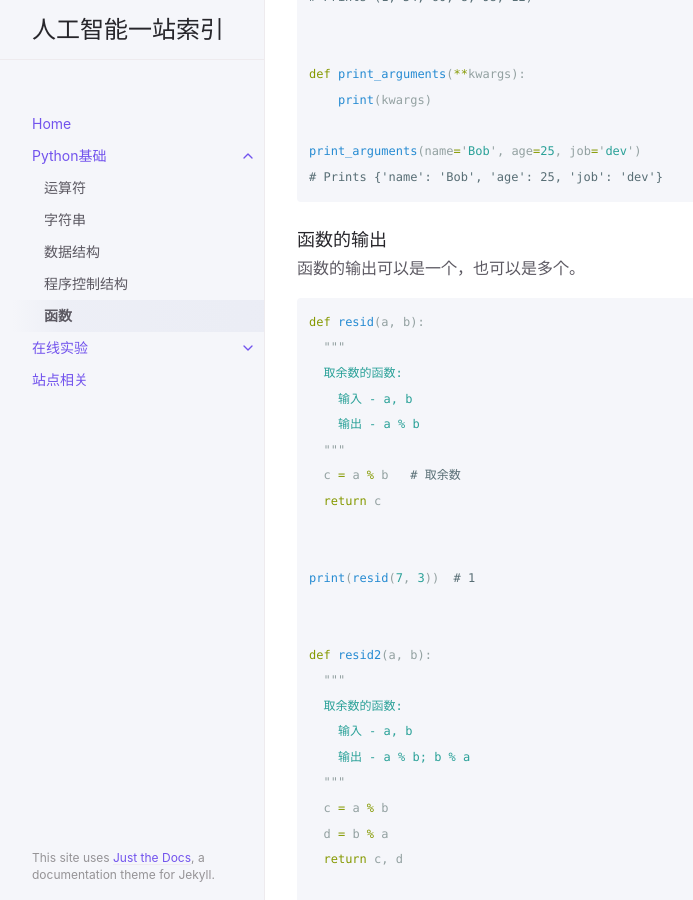
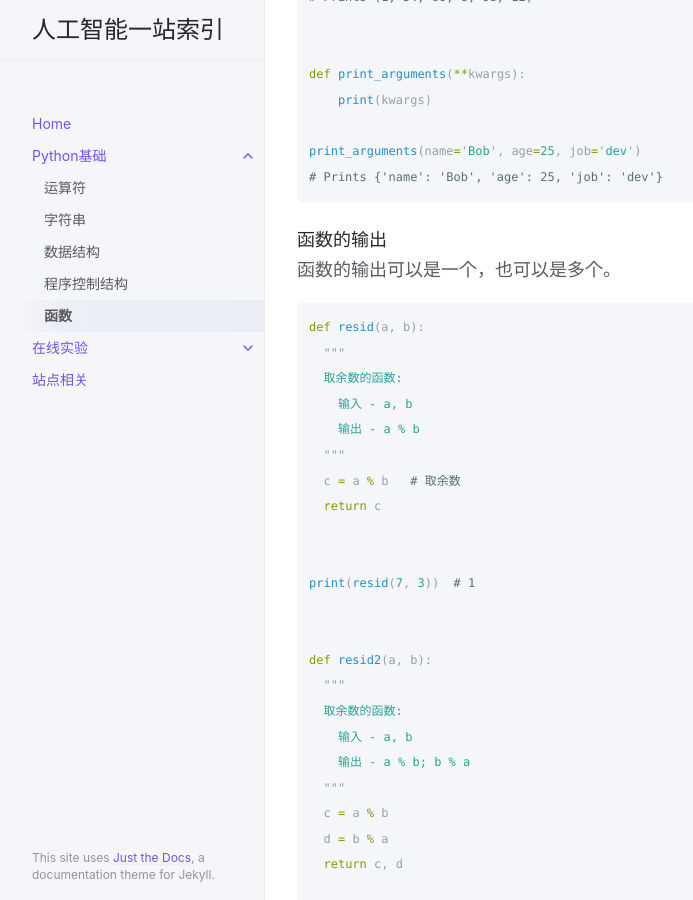
Before and after one commit to Michael-yunfei/avwebv2, a Jekyll site: the page built from docs/IntroPython/function.md, in a window 1280 px wide and 900 px high, scrolled down 1915 px. Shown: the whole window, without its empty margins (107-800 px from the left). Built offline with Jekyll 4.4.1, drawn with Linux system fonts in a browser that asks for light colours.

Commit message:
update font size

````diff
--- a/docs/IntroPython/function.md
+++ b/docs/IntroPython/function.md
@@ -94,7 +94,7 @@ print_arguments(name='Bob', age=25, job='dev')
 ### 函数的输出
 
 函数的输出可以是一个，也可以是多个。
-
+{: .fs-5 }
 ```python
 def resid(a, b):
   """
@@ -147,6 +147,7 @@ def square_loss(x, y, theta):
     loss = 1/2 * 1/n * np.sum(np.square(yhat - y))
     return loss
 ```
+{: .fs-5 }
 
 
 
````
